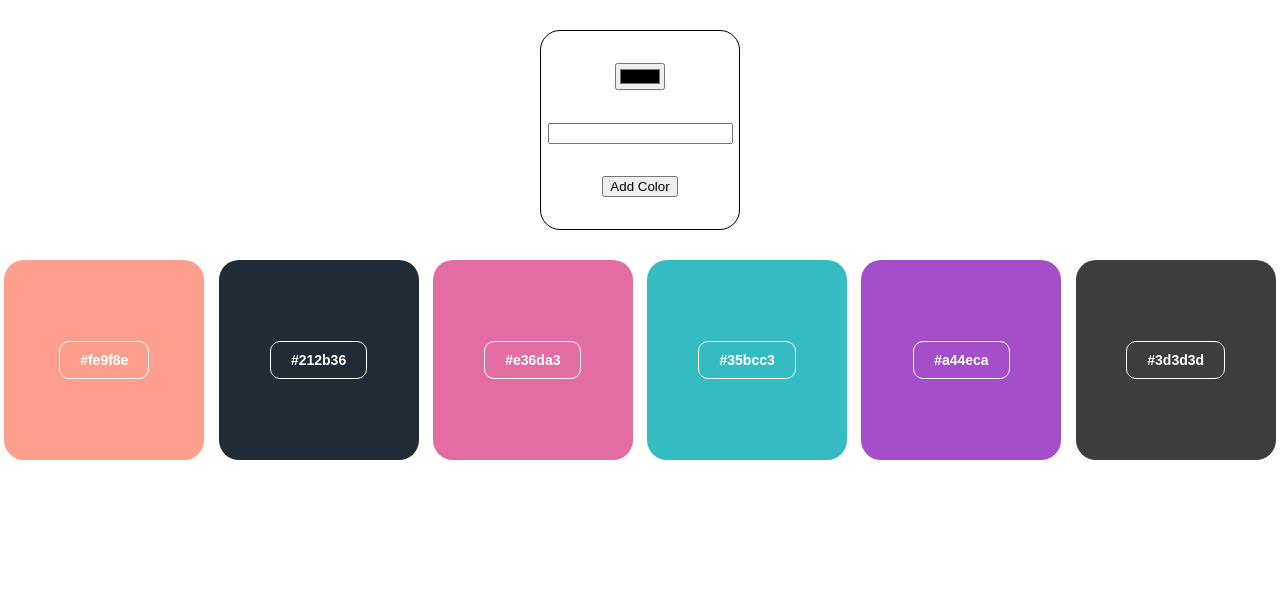
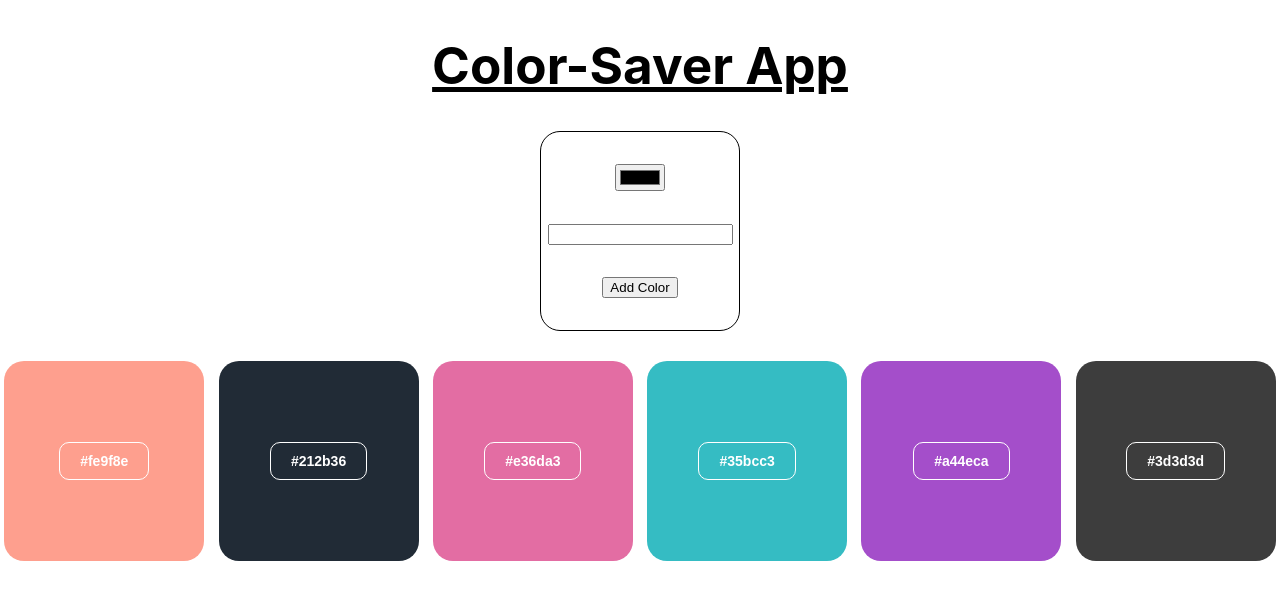
Before and after one commit to Gw3i/color-saver, a React (Create React App) app: page / in a window 1280 px wide. Shown: the top 600 px of the page. Built offline with nearby package versions, Linux system fonts and the light colour scheme.

Commit message:
Add healine

```diff
--- a/src/App.jsx
+++ b/src/App.jsx
@@ -37,6 +37,7 @@ function App() {
 
   return (
     <>
+      <h1>Color-Saver App</h1>
       <AddCard />
       <ul>
         {colorCodes.map((colorCode) => {
--- a/src/Components/AddCard.jsx
+++ b/src/Components/AddCard.jsx
@@ -5,7 +5,7 @@ export default function AddCard() {
     <div className="formWrapper">
       <form
         onSubmit={(event) => {
-          event.preventDefault;
+          event.preventDefault();
         }}
       >
         <label htmlFor="inputColor">
--- a/src/index.css
+++ b/src/index.css
@@ -16,3 +16,10 @@ code {
   font-family: source-code-pro, Menlo, Monaco, Consolas, "Courier New",
     monospace;
 }
+
+h1 {
+  text-align: center;
+  font-size: 3.2rem;
+  text-decoration: underline;
+  text-decoration-thickness: 5px;
+}
```
